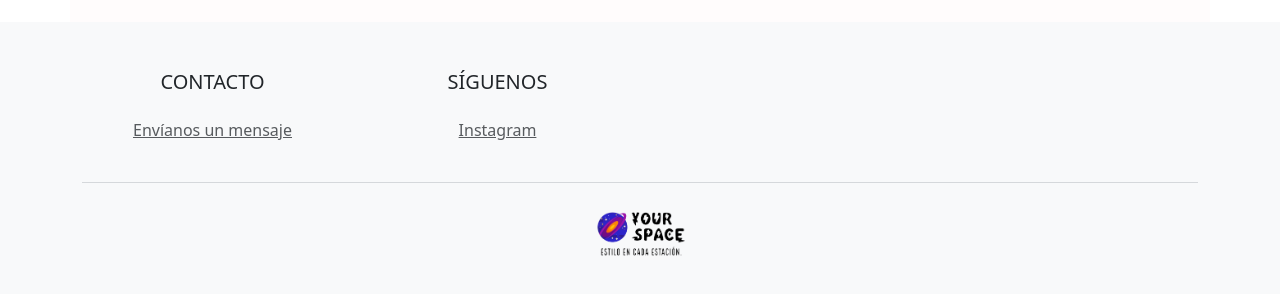
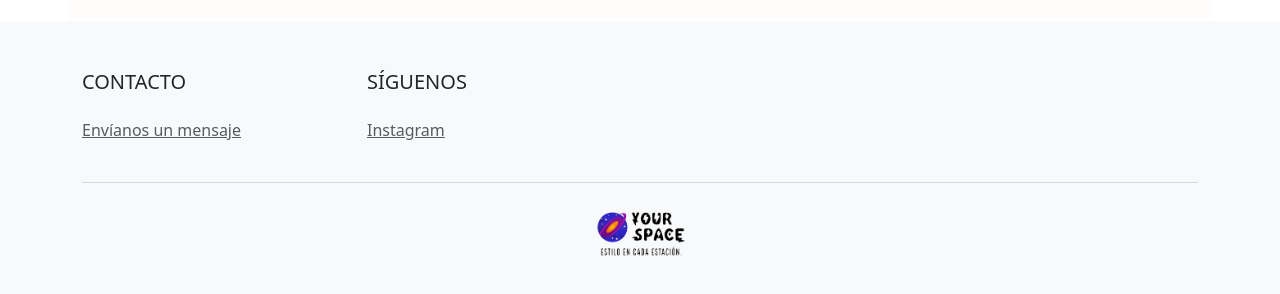
Before and after one commit to ORG-INA/Yourspace-app, a React (Vite) app: page / in a window 1280 px wide. Shown: the part 1654-1948 px from the top of the page. Built offline with nearby package versions, Linux system fonts and the light colour scheme; no server answers.

Commit message:
Update Footer.jsx

```diff
--- a/src/components/Footer.jsx
+++ b/src/components/Footer.jsx
@@ -5,7 +5,7 @@ import { Link } from "react-router-dom";
 const Footer = () => {
   return (
     <footer className="bg-light py-5">
-      <div className="container text-center">
+      <div className="container">
         <div className="row">
 
           {/* Contacto */}
```
